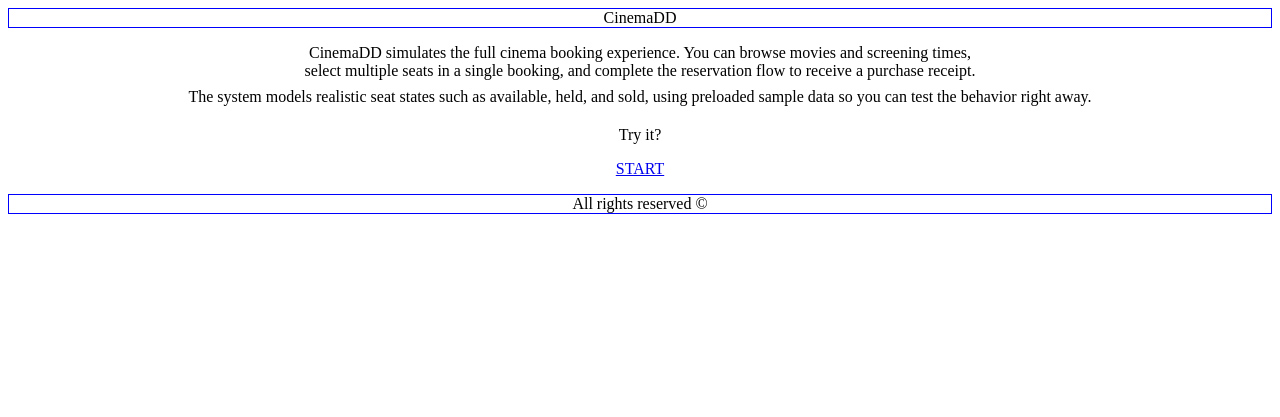
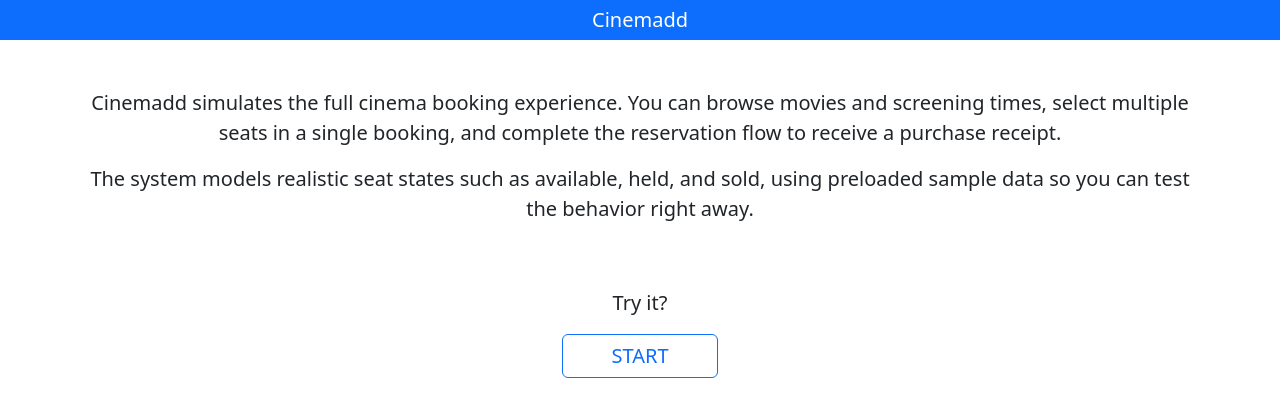
Before and after one commit to BrialexMaga/cinemadd, a Django app: page / in a window 1280 px wide. Shown: the top 417 px of the page. Run offline with Django 5.2, Linux system fonts and the light colour scheme.

Commit message:
Add bootstrap and upgrade the design of the starting page and movies list

```diff
--- a/booking/templates/base.html
+++ b/booking/templates/base.html
@@ -3,17 +3,23 @@
 <head>
     <meta charset="UTF-8">
     <meta name="viewport" content="width=device-width, initial-scale=1.0">
+    <link href="https://cdn.jsdelivr.net/npm/bootstrap@5.3.8/dist/css/bootstrap.min.css" rel="stylesheet" integrity="sha384-sRIl4kxILFvY47J16cr9ZwB07vP4J8+LH7qKQnuqkuIAvNWLzeN8tE5YBujZqJLB" crossorigin="anonymous">
     <title>{% block title %}CinemaDD{% endblock %}</title>
 </head>
 <body>
-    <header style="border: 1px solid blue;">
-        <center>CinemaDD</center>
+    <header class="d-flex border border-primary justify-content-center mb-5 bg-primary text-white">
+        <p class="d-flex align-items-center fs-5 py-1 mb-0">Cinemadd</p>
     </header>
 
     {% block content %}{% endblock %}
 
-    <footer style="border: 1px solid blue;">
-        <center>All rights reserved ©</center>
+    {% block footer %}
+    <!--
+    <footer class="d-flex border border-primary justify-content-center mt-5 bg-primary text-white">
+        <p class="d-flex align-items-center mb-0">All rights not reserved ©</p>
     </footer>
+    -->
+    {% endblock footer %}
+    <script src="https://cdn.jsdelivr.net/npm/bootstrap@5.3.8/dist/js/bootstrap.bundle.min.js" integrity="sha384-FKyoEForCGlyvwx9Hj09JcYn3nv7wiPVlz7YYwJrWVcXK/BmnVDxM+D2scQbITxI" crossorigin="anonymous"></script>
 </body>
 </html>
--- a/booking/templates/booking/start_project.html
+++ b/booking/templates/booking/start_project.html
@@ -4,17 +4,23 @@
 
 {% block content %}
 <main>
-    <p style="text-align: center;">
-        CinemaDD simulates the full cinema booking experience. You can browse movies and screening times,
-        <span style="display: block;">select multiple seats in a single booking,
-        and complete the reservation flow to receive a purchase receipt. </span>
+    <div class="container fs-5">
+        <p class="text-center text-wrap">
+            Cinemadd simulates the full cinema booking experience. You can browse movies and screening times,
+            select multiple seats in a single booking,
+            and complete the reservation flow to receive a purchase receipt.
+        </p>
+        <p class="text-center text-wrap">
+            The system models realistic seat states such as available, held, and sold, using preloaded sample data so you can test the behavior right away.
+        </p>
 
-        <span style="display: block; padding-top: 8px;">
-            The system models realistic seat states such as available, held, and sold, using preloaded sample data so you can test the behavior right away.
-        </span>
+        <p class="text-center pt-5">
+            Try it?
+        </p>
 
-        <span style="display: block; padding-top: 20px;">Try it?</span>
-    </p>
-    <p style="text-align: center;"><a href="{% url 'booking:movie-list' %}">START</a></p>
+        <p class="text-center">
+            <a class="btn btn-outline-primary fs-5 px-5" role="button" href="{% url 'booking:movie-list' %}">START</a>
+        </p>
+    </div>
 </main>
 {% endblock content %}
```
Also changed, not shown: booking/templates/booking/movies.html (+29 -9 lines).
